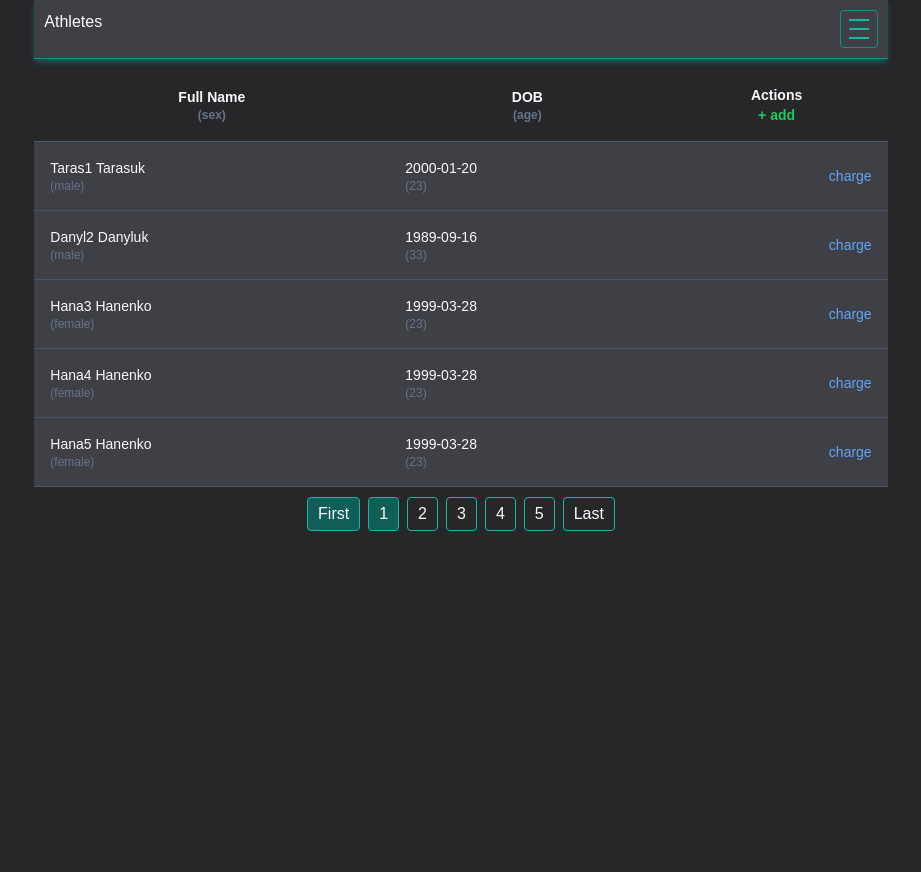
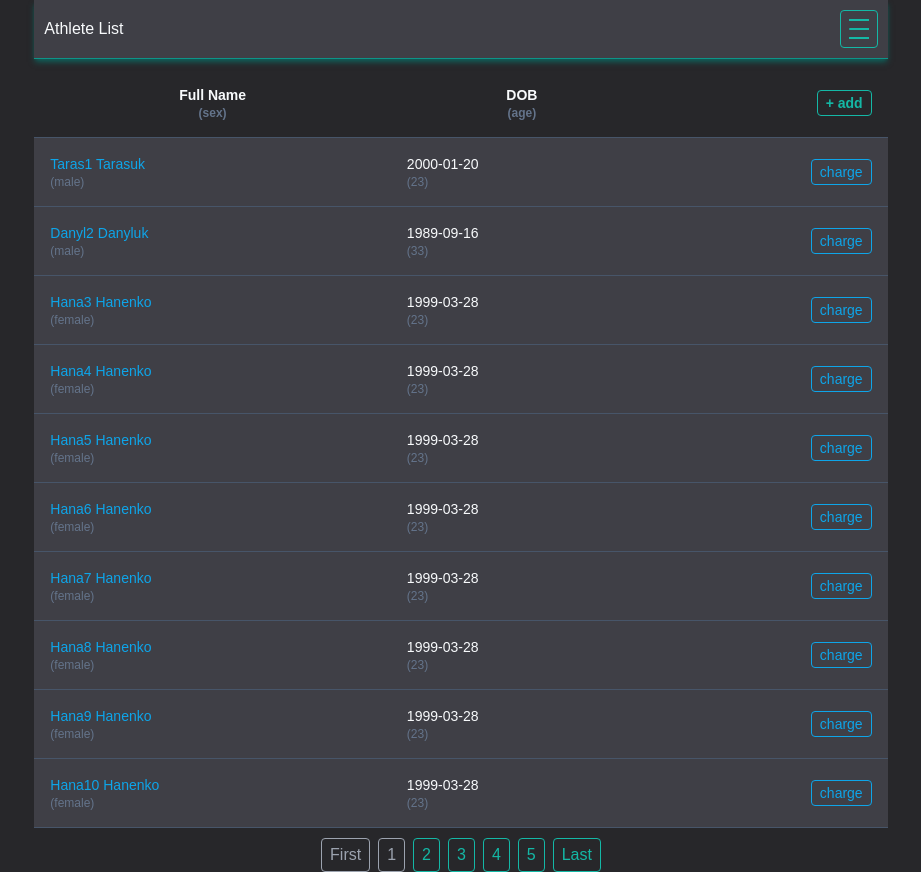
Before and after one commit to SportClubManager/front-vue, a Vue app: page /athletes in a window 1280 px wide. Shown: the whole page, without its empty margins (179-1100 px from the left). Before the commit the page ends 800 px from the top, so only its background shows below. Built offline with nearby package versions, Linux system fonts and the light colour scheme; sample sign-in values are in the browser's storage.

Commit message:
some styles refactoring, implement athlete details view

```diff
--- a/src/assets/main.css
+++ b/src/assets/main.css
@@ -20,7 +20,7 @@ input {
 }
 
 a {
-    @apply text-sky-50
+    @apply text-sky-500
 }
 
 a:hover {
@@ -33,10 +33,6 @@ form {
 
 form * {
     @apply w-full
-}
-
-button[type="submit"] {
-    @apply bg-teal-600 rounded py-2 px-4
 }
 
 input:-webkit-autofill,
@@ -54,5 +50,29 @@ select:-webkit-autofill:focus {
 }
 
 .button {
-    @apply border rounded border-teal-600 p-2;
+    @apply border rounded py-1 px-2 text-center;
 }
+
+.button-primary {
+    @apply border-teal-500 text-teal-500
+}
+
+.button-warning {
+    @apply border-yellow-500 text-yellow-500
+}
+
+.button-danger {
+    @apply border-red-500 text-red-500
+}
+
+.button-secondary {
+    @apply border-gray-400 text-gray-400
+}
+
+.button-info {
+    @apply border-sky-500 text-sky-500
+}
+
+button:disabled {
+    @apply button-secondary
+}
--- a/src/components/HeaderComponent.vue
+++ b/src/components/HeaderComponent.vue
@@ -1,7 +1,7 @@
 <template>
-    <header class="flex flex-wrap justify-between p-2.5 mb-2.5 bg-zinc-700 border-b  border-teal-600 shadow-amber-50 shadow-md shadow-teal-800 sticky top-0">
-        <h1 class="bg-zinc-700">{{ headerStorage.title }}</h1>
-        <nav-component/>
+    <header class="flex flex-wrap justify-between p-2.5 mb-2.5 border-b  border-teal-600 shadow-md shadow-teal-800 sticky top-0">
+        <h1>{{ headerStorage.title }}</h1>
+        <nav-component />
     </header>
 </template>
 
@@ -13,6 +13,10 @@ const headerStorage = useHeaderStore();
 </script>
 
 <style scoped>
+* {
+    @apply bg-zinc-700 my-auto
+}
+
 header {
     transform-style: preserve-3d;
 }
--- a/src/components/NavComponent.vue
+++ b/src/components/NavComponent.vue
@@ -1,5 +1,5 @@
 <template>
-    <div id="nav-icon" class="button" @click="toggleMenu" :class="{ active: isActive }">
+    <div id="nav-icon" class="button button-primary my-auto !py-2 !pt-2" @click="toggleMenu" :class="{ active: isActive }">
         <div class="flex overflow-hidden items-center justify-center duration-200">
             <div class="flex flex-col justify-between bg-zinc-700 w-5 h-5 duration-300">
                 <div class="bg-teal-500 h-[2px] w-7 duration-300 delay-100 origin-left"></div>
--- a/src/components/PaginationComponent.vue
+++ b/src/components/PaginationComponent.vue
@@ -2,6 +2,7 @@
     <ul class="flex space-x-2 mt-2.5">
         <li>
             <button
+                class="button button-primary"
                 type="button"
                 @click="onClickFirstPage"
                 :disabled="isInFirstPage"
@@ -12,6 +13,7 @@
         <!-- Visible Buttons Start -->
         <li v-for="page in pages" :key="page.name">
             <button
+                class="button button-primary"
                 type="button"
                 @click="onClickPage(page.name)"
                 :disabled="page.isDisabled"
@@ -22,6 +24,7 @@
         <!-- Visible Buttons End -->
         <li>
             <button
+                class="button button-primary"
                 type="button"
                 @click="onClickLastPage"
                 :disabled="isInLastPage"
@@ -95,11 +98,4 @@ const onClickLastPage = () => {
 </script>
 
 <style scoped>
-button {
-    @apply border border-teal-500 px-2.5 py-1 rounded
-}
-
-button:disabled {
-    @apply bg-teal-800
-}
 </style>
--- a/src/router/index.js
+++ b/src/router/index.js
@@ -37,17 +37,26 @@ const router = createRouter({
         {
             path: '/athletes',
             name: 'athletes',
-            component: () => import('@/views/athletes/AthletesView.vue'),
+            component: () => import('@/views/athletes/ListView.vue'),
             meta: {
-                title: 'Athletes',
+                title: 'Athlete List',
             },
         },
         {
             path: '/athletes/add',
             name: 'addAthlete',
-            component: () => import('@/views/athletes/AddAthleteView.vue'),
+            component: () => import('@/views/athletes/AddView.vue'),
             meta: {
-                title: 'Athletes',
+                title: 'Add Athlete',
+            },
+        },
+        {
+            path: '/athletes/:id',
+            name: 'athleteDetails',
+            component: () => import('@/views/athletes/DetailsView.vue'),
+            props: true,
+            meta: {
+                title: 'Athlete Details',
             },
         },
         {
--- a/src/store/athletesStore.js
+++ b/src/store/athletesStore.js
@@ -6,14 +6,20 @@ export const useAthletesStore = defineStore('athleteStore', {
         athletes,
     }),
     getters: {
-        get: (state) => {
+        findAll: (state) => {
             return (from, to) => {
                 return state.athletes.slice(from, to);
+            };
+        },
+        findById: (state) => {
+            return (id) => {
+                return state.athletes.find(athlete => athlete.id == id);
             };
         },
     },
     actions: {
         add: (athlete) => {
+            athlete.id = athletes.slice(-1) + 1;
             athletes.push(athlete);
         },
     },
--- a/src/store/dummy/athletes.json
+++ b/src/store/dummy/athletes.json
@@ -5,8 +5,8 @@
         "lastName": "Tarasuk",
         "dob": "2000-01-20",
         "sex": "male",
-        "phone": "",
-        "email": ""
+        "phone": "test1@test.com",
+        "email": "1234567890"
     },
     {
         "id": 2,
@@ -14,8 +14,8 @@
         "lastName": "Danyluk",
         "dob": "1989-09-16",
         "sex": "male",
-        "phone": "",
-        "email": ""
+        "phone": "test2@test.com",
+        "email": "1234567890"
     },
     {
         "id": 3,
@@ -23,8 +23,8 @@
         "lastName": "Hanenko",
         "dob": "1999-03-28",
         "sex": "female",
-        "phone": "",
-        "email": ""
+        "phone": "test3@test.com",
+        "email": "0987654321"
     },
     {
         "id": 4,
@@ -32,7 +32,7 @@
         "lastName": "Hanenko",
         "dob": "1999-03-28",
         "sex": "female",
-        "phone": "",
+        "phone": "test4@test.com",
         "email": ""
     },
     {
@@ -42,7 +42,7 @@
         "dob": "1999-03-28",
         "sex": "female",
         "phone": "",
-        "email": ""
+        "email": "1234567890"
     },
     {
         "id": 6,
@@ -114,7 +114,7 @@
         "dob": "1999-03-28",
         "sex": "female",
         "phone": "",
-        "email": ""
+        "email": "test@test.com"
     },
     {
         "id": 14,
@@ -176,7 +176,7 @@
         "lastName": "Hanenko",
         "dob": "1999-03-28",
         "sex": "female",
-        "phone": "",
+        "phone": "test@test.com",
         "email": ""
     },
     {
@@ -257,7 +257,7 @@
         "lastName": "Hanenko",
         "dob": "1999-03-28",
         "sex": "female",
-        "phone": "",
+        "phone": "test@test.com",
         "email": ""
     },
     {
@@ -365,7 +365,7 @@
         "lastName": "Hanenko",
         "dob": "1999-03-28",
         "sex": "female",
-        "phone": "",
+        "phone": "test@test.com",
         "email": ""
     },
     {
@@ -428,7 +428,7 @@
         "lastName": "Hanenko",
         "dob": "1999-03-28",
         "sex": "female",
-        "phone": "",
-        "email": ""
+        "phone": "test47@test.com",
+        "email": "0987654321"
     }
 ]
--- a/src/views/athletes/AddAthleteView.vue
+++ b/src/views/athletes/AddView.vue
@@ -5,21 +5,22 @@
 
         <div class="flex">
             <input class="hidden" type="radio" name="sex" id="male" v-model="sex" value="male" />
-            <label class="button text-center mr-2.5" for="male">Male</label>
+            <label class="button button-secondary mr-2.5" for="male">Male</label>
             <input class="hidden" type="radio" name="sex" id="female" v-model="sex" value="female" />
-            <label class="button text-center ml-2.5" for="female">Female</label>
+            <label class="button button-secondary ml-2.5" for="female">Female</label>
         </div>
 
         <input type="date" v-model="dob" required>
         <input type="email" placeholder="email" v-model="email">
         <input type="phone" placeholder="phone" v-model="phone">
-        <button class="button">Save</button>
+        <button class="button button-primary">Save</button>
     </form>
 </template>
 
 <script setup>
 import { ref } from 'vue';
 import { useAthletesStore } from '@/store/athletesStore';
+import router from '@/router';
 
 const athletesStore = useAthletesStore();
 const firstName = ref('');
@@ -38,17 +39,13 @@ const onSubmit = () => {
         email: email.value,
         phone: phone.value,
     });
-    firstName.value = '';
-    lastName.value = '';
-    sex.value = '';
-    dob.value = '';
-    email.value = '';
-    phone.value = '';
+
+    router.push({name: 'athletes'})
 };
 </script>
 
 <style scoped>
 input[type="radio"]:checked + label {
-    @apply bg-teal-800
+    @apply text-teal-500 shadow-md shadow-teal-800 border-teal-600
 }
 </style>
--- /dev/null
+++ b/src/views/athletes/DetailsView.vue
@@ -0,0 +1,24 @@
+<template>
+    <div class="w-full space-y-2.5 p-4">
+        <p>First Name: {{ athlete.firstName }}</p>
+        <p>Last Name: {{ athlete.lastName }}</p>
+        <p>Sex: {{ athlete.sex }}</p>
+        <p>Day Of Birth: {{ athlete.dob }}</p>
+        <p>Email: {{ athlete.email }}</p>
+        <p>Phone: {{ athlete.phone }}</p>
+        <button class="button button-warning w-full">edit</button>
+        <button class="button button-danger w-full">delete</button>
+    </div>
+</template>
+
+<script setup>
+import { ref } from 'vue';
+import { useAthletesStore } from '@/store/athletesStore';
+
+const athletesStore = useAthletesStore();
+const props = defineProps(["id"]);
+const athlete = ref(athletesStore.findById(props.id));
+</script>
+
+<style scoped>
+</style>
--- a/src/views/athletes/AthletesView.vue
+++ b/src/views/athletes/ListView.vue
@@ -2,32 +2,33 @@
     <table class="border-collapse table-auto w-full text-sm">
         <thead>
         <tr>
-            <th class="pl-8 pt-0 pb-3">
+            <th>
                 <p>Full Name</p>
                 <p>(sex)</p>
             </th>
-            <th class="pr-8 pt-0 pb-3">
+            <th>
                 <p>DOB</p>
                 <p>(age)</p>
             </th>
-            <th class="pr-8 pt-0 pb-3">
-                <p>Actions</p>
-                <router-link :to="{name: 'addAthlete'}" class="text-green-500">+ add</router-link>
+            <th class="text-right">
+                <router-link :to="{name: 'addAthlete'}" class="button button-primary">+ add</router-link>
             </th>
         </tr>
         </thead>
         <tbody>
         <tr v-for="athlete in athletes" :key="athlete.id">
             <td class="pl-8">
-                <p>{{ athlete.firstName }} {{ athlete.lastName }}</p>
+                <router-link :to="{name: 'athleteDetails', params: {id: athlete.id}}">{{ athlete.firstName }}
+                    {{ athlete.lastName }}
+                </router-link>
                 <p>({{ athlete.sex }})</p>
             </td>
             <td>
                 <p>{{ athlete.dob }}</p>
                 <p>({{ age(athlete) }})</p>
             </td>
-            <td>
-                <a href="#" class="block text-right text-blue-400">charge</a>
+            <td class="text-right">
+                <a href="#" class="button button-info">charge</a>
             </td>
         </tr>
         </tbody>
@@ -48,9 +49,9 @@ import PaginationComponent from '@/components/PaginationComponent.vue';
 
 const athletesStore = useAthletesStore();
 const currentPage = ref(1);
-const perPage = ref(5);
+const perPage = ref(10);
 const totalPages = ref(Math.ceil(athletesStore.athletes.length / perPage.value));
-const athletes = ref(athletesStore.get(0, perPage.value));
+const athletes = ref(athletesStore.findAll(0, perPage.value));
 
 const age = (athlete) => {
     let currentDate = new Date();
@@ -63,7 +64,7 @@ const onPageChange = (page) => {
     currentPage.value = page;
     let from = Math.imul(perPage.value, page) - perPage.value;
     let to = Math.imul(perPage.value, page);
-    athletes.value = athletesStore.get(from, to);
+    athletes.value = athletesStore.findAll(from, to);
 };
 </script>
 
```
